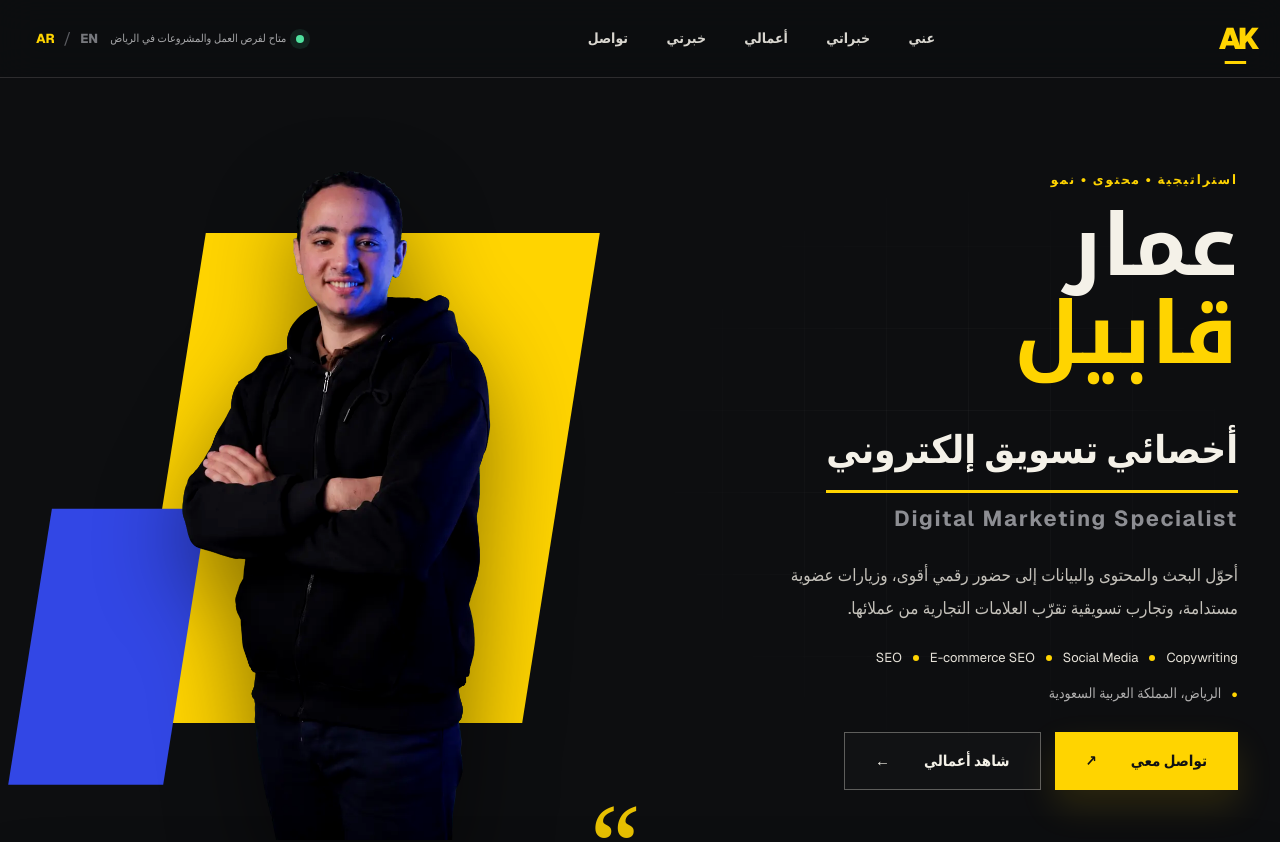
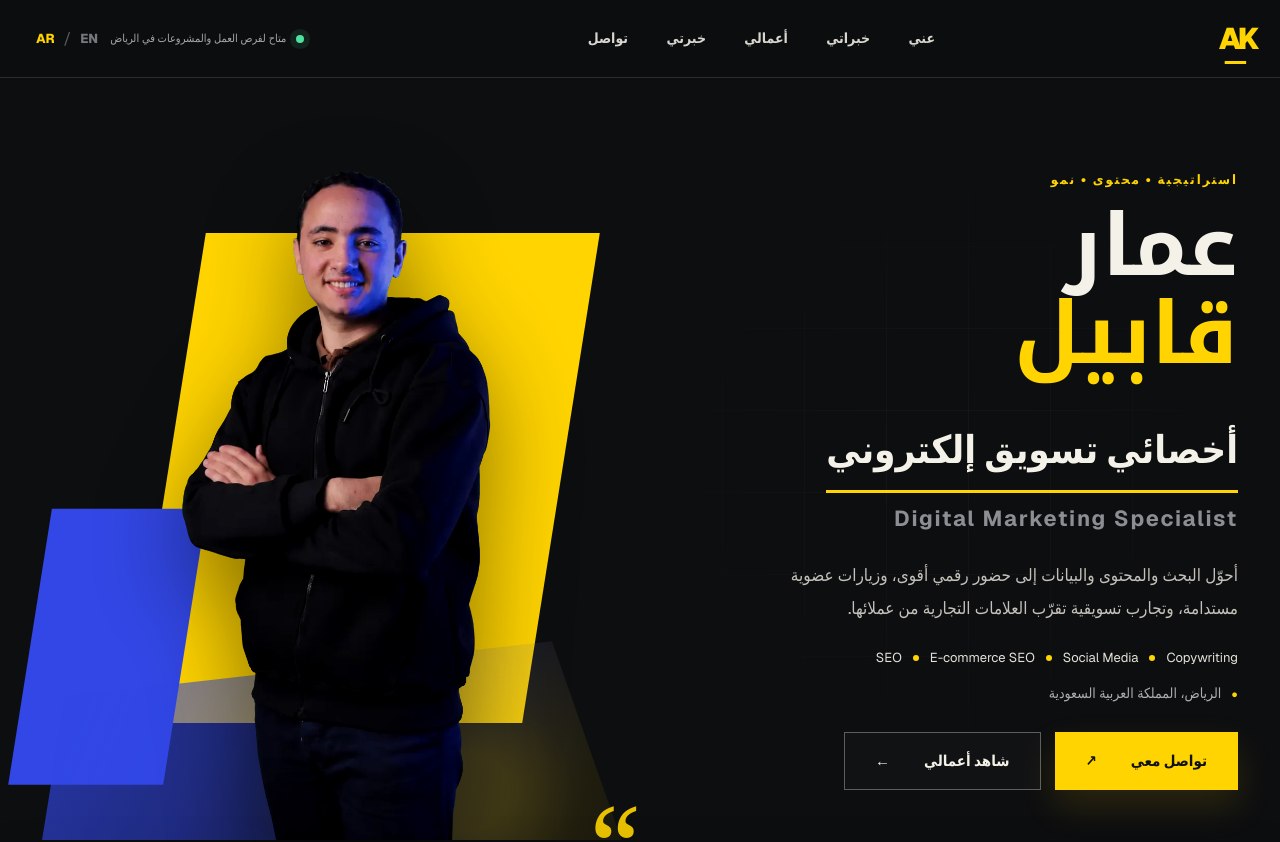
Before and after one commit to seosstm-hash/ammar-kabeel-portfolio, a Next.js app: page / in a window 1280 px wide. Shown: the top 842 px of the page. Built offline with nearby package versions, Linux system fonts and the light colour scheme; no server answers.

Commit message:
Add blue and yellow hero accent

```diff
--- a/app/globals.css
+++ b/app/globals.css
@@ -227,6 +227,32 @@ img {
   align-self: end;
   min-height: 690px;
   animation: heroPhotoIn 900ms cubic-bezier(0.18, 0.8, 0.22, 1) both;
+}
+
+.hero-photo-wrap::before {
+  content: "";
+  position: absolute;
+  z-index: 2;
+  inset-inline: 3% 0;
+  bottom: 0;
+  height: 32%;
+  background:
+    radial-gradient(
+      circle at 74% 78%,
+      rgba(255, 212, 0, 0.28) 0 8%,
+      rgba(255, 212, 0, 0.12) 22%,
+      transparent 48%
+    ),
+    linear-gradient(
+      112deg,
+      rgba(50, 71, 229, 0.92) 0%,
+      rgba(50, 71, 229, 0.68) 34%,
+      rgba(50, 71, 229, 0.18) 68%,
+      transparent 92%
+    );
+  clip-path: polygon(4% 35%, 88% 10%, 100% 100%, 0 100%);
+  opacity: 0.78;
+  pointer-events: none;
 }
 
 .hero-photo-frame {
```
